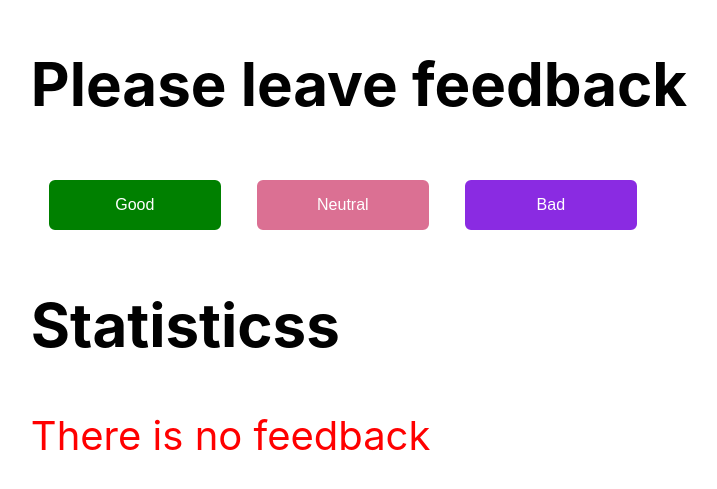
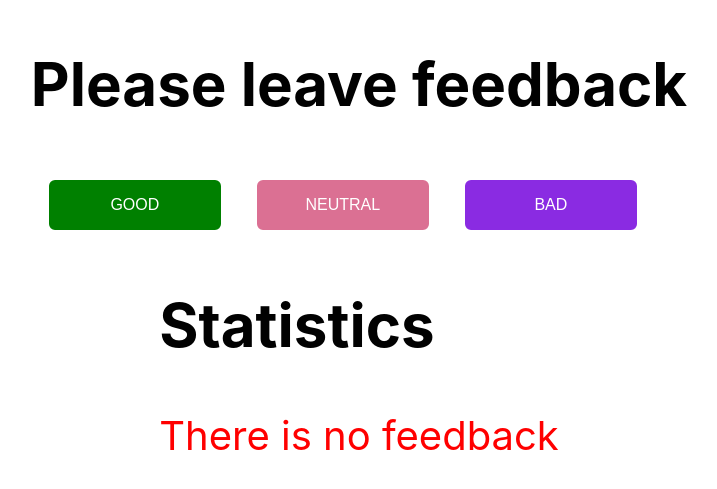
Before and after one commit to OlenaVoroshnina/goit-react-hw-02-feedback, a React (Create React App) app: page / in a window 1280 px wide. Shown: the part 151-640 px from the top of the page, without its empty margins (281-998 px from the left). Built offline with nearby package versions, Linux system fonts and the light colour scheme.

Commit message:
added script on Feedback

```diff
--- a/src/components/App.jsx
+++ b/src/components/App.jsx
@@ -6,6 +6,7 @@ export const App = () => {
       style={{
         height: '100vh',
         display: 'flex',
+        flexDirection: 'column',
         justifyContent: 'center',
         alignItems: 'center',
         fontSize: 40,
--- a/src/components/Feedback/Feedback.jsx
+++ b/src/components/Feedback/Feedback.jsx
@@ -21,19 +21,9 @@ class Feedback extends Component {
         neutral: this.props.initialNeutral,
         bad: this.props.initialBad,
     };
-    handleIncrementGood = () =>{
+    handleIncrement = (option) =>{
         this.setState(prevState => ({
-            good: prevState.good + 1,
-        }))
-    };
-    handleIncrementNeutral = () =>{
-        this.setState(prevState => ({
-            neutral: prevState.neutral + 1,
-        }))
-    };
-    handleIncrementBad = () =>{
-        this.setState(prevState => ({
-            bad: prevState.bad + 1,
+            [option]: prevState[option] + 1,
         }))
     };
     countTotalFeedback = () => {
@@ -52,15 +42,16 @@ class Feedback extends Component {
     render(){
         const{good} = this.state;
         const{neutral} = this.state;
-        const{bad} = this.state;
-        return(
+        const { bad } = this.state;
+        return (
+            <>
             <Section title="Please leave feedback">
-
-                <FeedbackOptions title="Statistics" onIncrementGood = {this.handleIncrementGood} onIncrementNeutral = {this.handleIncrementNeutral} onIncrementBad = {this.handleIncrementBad}  />
-
+                <FeedbackOptions options={Object.keys(this.state)} onLeaveFeedback={this.handleIncrement}/>
+            </Section>
+            <Section title="Statistics">
                 {this.countTotalFeedback() > 0 ? <Statistics good={good} neutral={neutral} bad={bad} total={this.countTotalFeedback()} positivePercentage={this.countPositiveFeedbackPercentage()}/> : <Notification message="There is no feedback"/>}
-
             </Section>
+            </>
         )
     }
 };
--- a/src/components/Feedback/Feedback.styled.jsx
+++ b/src/components/Feedback/Feedback.styled.jsx
@@ -1,4 +1,4 @@
-import styled, { css } from 'styled-components'
+import styled from 'styled-components'
 
 export const Button = styled.button`
   display: inline-block;
@@ -6,23 +6,24 @@ export const Button = styled.button`
   padding: 1rem 0;
   margin: 0.5rem 1rem;
   width: 11rem;
-  background: green;
   font-size: 16px;
   color: white;
+  text-transform: uppercase;
   border: 2px solid white;
   cursor: pointer;
 
-  ${props =>
-    props.primary &&
-    css`
-      background: palevioletred;
-    `};
-
-  ${props =>
-    props.second &&
-    css`
-      background: blueviolet;
-    `};
+  background-color: ${p => {
+  switch (p.option) {
+    case 'good':
+      return 'green';
+    case 'neutral':
+      return 'palevioletred';
+    case 'bad':
+      return 'blueviolet';
+    default:
+      return 'blue';
+  }
+  }};
 `
 
 export const Text = styled.p`
--- a/src/components/Feedback/FeedbackOptions.jsx
+++ b/src/components/Feedback/FeedbackOptions.jsx
@@ -1,23 +1,23 @@
-import React from "react";
 import PropTypes from "prop-types";
 import {Button} from './Feedback.styled'
 
 
-const FeedbackOptions = ({title,onIncrementGood, onIncrementNeutral, onIncrementBad}) => (
-    <>
-        <div>
-            <Button type="button" onClick={onIncrementGood}>Good</Button>
-            <Button primary type="button" onClick={onIncrementNeutral}>Neutral</Button>
-            <Button second type="button" onClick={onIncrementBad}>Bad</Button>
+const FeedbackOptions = ({ options, onLeaveFeedback }) => (
+        <div>{
+            options.map(option => {
+                return (
+                    <Button option = {option} key={option} type="button" onClick={() => onLeaveFeedback(option)}>{option}</Button>
+                )
+            })
+        }
         </div>
-        <h2>{title}s</h2>
-    </>
 );
 
 export default FeedbackOptions;
 
 FeedbackOptions.propTypes = {
-    onIncrementGood: PropTypes.func.isRequired,
-    onIncrementNeutral: PropTypes.func.isRequired,
-    onIncrementBad: PropTypes.func.isRequired,
+    option: PropTypes.arrayOf(PropTypes.shape({
+        option: PropTypes.string.isRequired,
+    })),
+    onLeaveFeedback: PropTypes.func.isRequired,
 };
--- a/src/components/Feedback/Section.jsx
+++ b/src/components/Feedback/Section.jsx
@@ -1,9 +1,8 @@
-import React from "react";
 import PropTypes from "prop-types";
 
  const Section = ({title, children}) => (
         <section >
-            {title &&  <h1 >{title}</h1>}
+            {title &&  <h2 >{title}</h2>}
             {children}
         </section>
  );
--- a/src/components/Feedback/Statistics.jsx
+++ b/src/components/Feedback/Statistics.jsx
@@ -1,4 +1,3 @@
-import React from "react";
 import PropTypes from "prop-types";
 import { List } from "./Feedback.styled";
 
```
